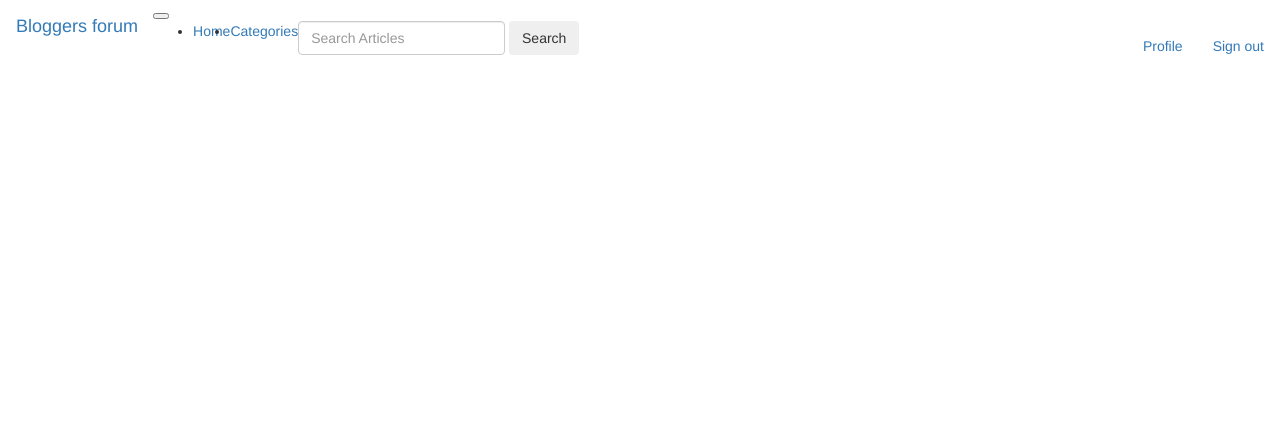
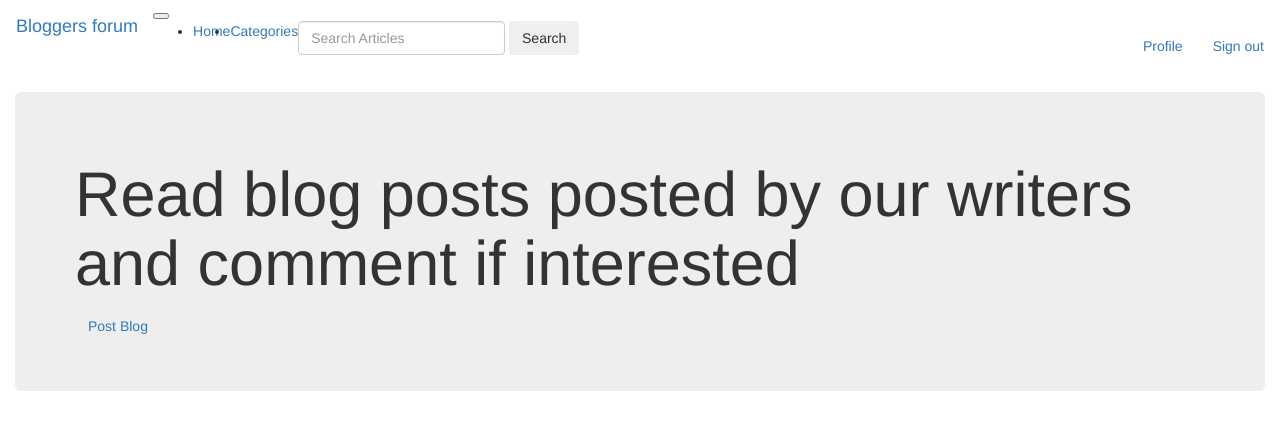
Before and after one commit to Lornakimani62/Blog-Forum-IP5, a Flask app: page /blog in a window 1280 px wide. Shown: the top 430 px of the page. Run offline with Flask 2, Linux system fonts and the light colour scheme; the visitor is signed in with stand-in values (Sample User, id 1); data comes from the database, SQL or seed files in the repository; data that the repository does not hold is empty; some libraries are stand-ins or nearby versions.

Commit message:
This commit is to work on the blog posts and how they appear on the  templates

```diff
--- a/app/main/forms.py
+++ b/app/main/forms.py
@@ -6,7 +6,7 @@ from wtforms.validators import Required
 
 class BlogForm(FlaskForm):
 
-    title = StringField('Place your blog title here',validators=[Required()])
+    blog_title = StringField('Place your blog title here',validators=[Required()])
     blog_description = StringField('Give a brief blog description',validators=[Required()])
     story = TextAreaField('Give the blog content',validators=[Required()])
     category = SelectField('Category', choices=[('Gaming','Gaming'),('Career','Career'),('Finance','Finance'),('Sports','Sports'),('Fitness','Fitness')], validators=[Required()])
--- a/app/main/views.py
+++ b/app/main/views.py
@@ -69,21 +69,21 @@ def new_blog():
 
     if blog_form.validate_on_submit():
 
-        title= blog_form.title.data
+        blog_title= blog_form.blog_title.data
         blog_description= blog_form.blog_description.data
         story= blog_form.story.data
         category= blog_form.category.data
 
         # Updated  instance
-        new_blog = Blog(title=title,blog_description=blog_description,story=story,category=category,user=current_user)
+        new_blog = Blog(blog_title=blog_title,blog_description=blog_description,story=story,category=category,user=current_user)
         blogs = Blog.query.filter().all()
         # save  method
         new_blog.save_blog()
 
-        return redirect(url_for('main.blogs.html'))
+        return redirect(url_for('main.blog'))
 
     title = 'New Blog'
-    return render_template('new_blog.html',title = title, blog_form=blog_form, Gaming=Gaming,Career=Career,Finance=Finance,Gossip=Gossip,Sports=Sports,Fitness=Fitness,blogs=blogs)
+    return render_template('new_blog.html',title = title, blog_form=blog_form)
 
 # View function to display blog articles
 @main.route('/blog', methods = ['GET','POST'])
--- a/app/templates/blogs.html
+++ b/app/templates/blogs.html
@@ -1,21 +1,30 @@
 {% extends 'base.html' %}
 {% block content%}
+
+
+<div class="container-fluid">
+        <div class="jumbotron">
+            <h1>Read blog posts posted by our writers and comment if interested</h1>
+            <a class="btn btn-light btn-xl sr-button" href="{{url_for('main.new_blog')}}">Post Blog</a>
+        </div>
+    </div>
 
 <!-- Body Section -->
 <div class="container wrapper">
     <div class="row">
         {% for blog in blogs%}
-        <div class="col-sm-6 d-flex mb-3">
-            <div class="card border-dark flex-fill">
+        <div class="col-md-12 mb-3">
+        <div class="card border-dark flex-fill">
+                <div class="card-header">
+                    {{blog.blog_title}}
+                </div>
                 <div class="card-body">
-                    <h4 class="card-title">{{blog.title}}</h4>
-                    <hr>
-                    <p>{{blog.story|truncate(500)}}...
-                        <a href="{{article.url}}" target="_blank">Comment</a>
-                    </p>
-                </div>
+                  <h5 class="card-title">posted by {{blog.author}}</h5>
+                  <p class="card-text">{{blog.story|truncate(500)}}</p>
+                  <a href="#" class="btn btn-primary">comment</a>
             </div>
         </div>
+    </div>
         {% endfor %}
     </div>
 </div>
--- a/app/templates/macros.html
+++ b/app/templates/macros.html
@@ -10,7 +10,7 @@
         <div class="card-body">
             <p>{{blog.blog_description|truncate(300)}}</p>
             <p class="text muted">posted by {{blog.author}}</p>
-            <a href="">View More</a>
+            <a class="btn btn-success btn-xl sr-button" href="{{url_for('main.blog')}}">View More</a>
         </div>
     </div>
 </div>
```
